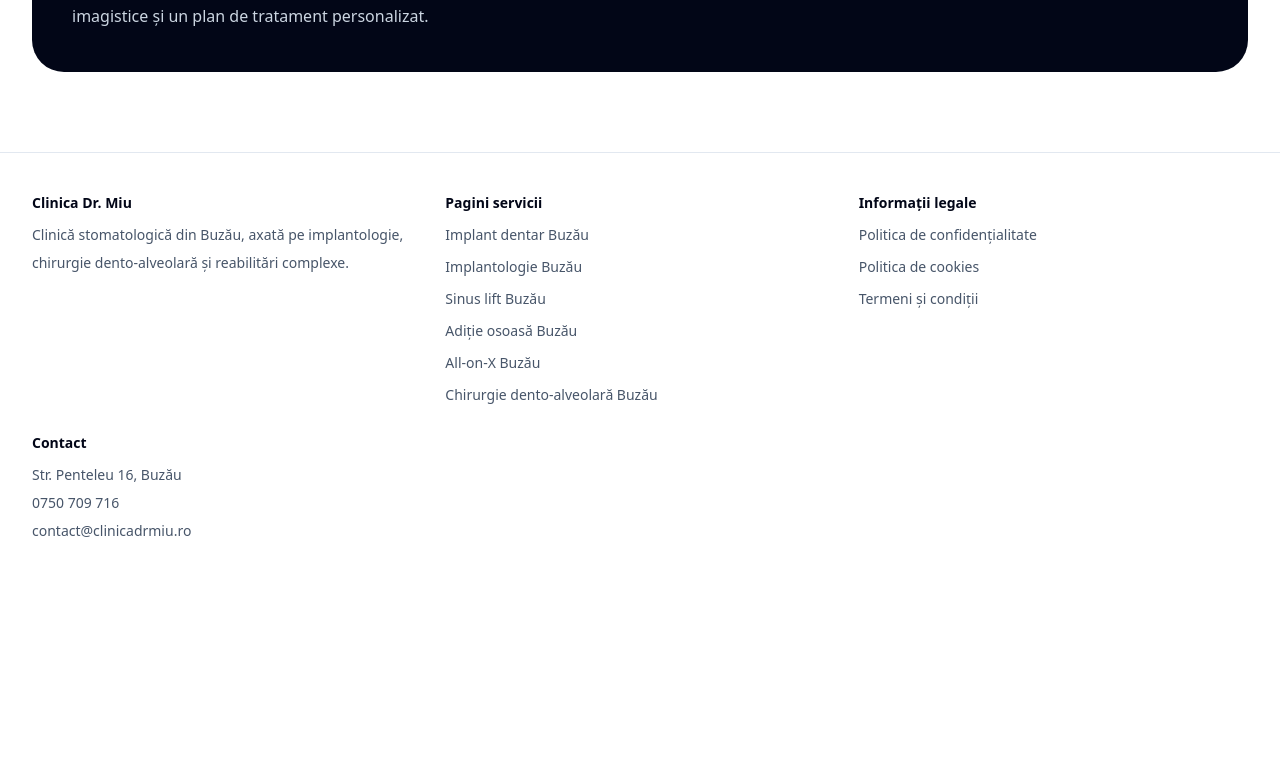
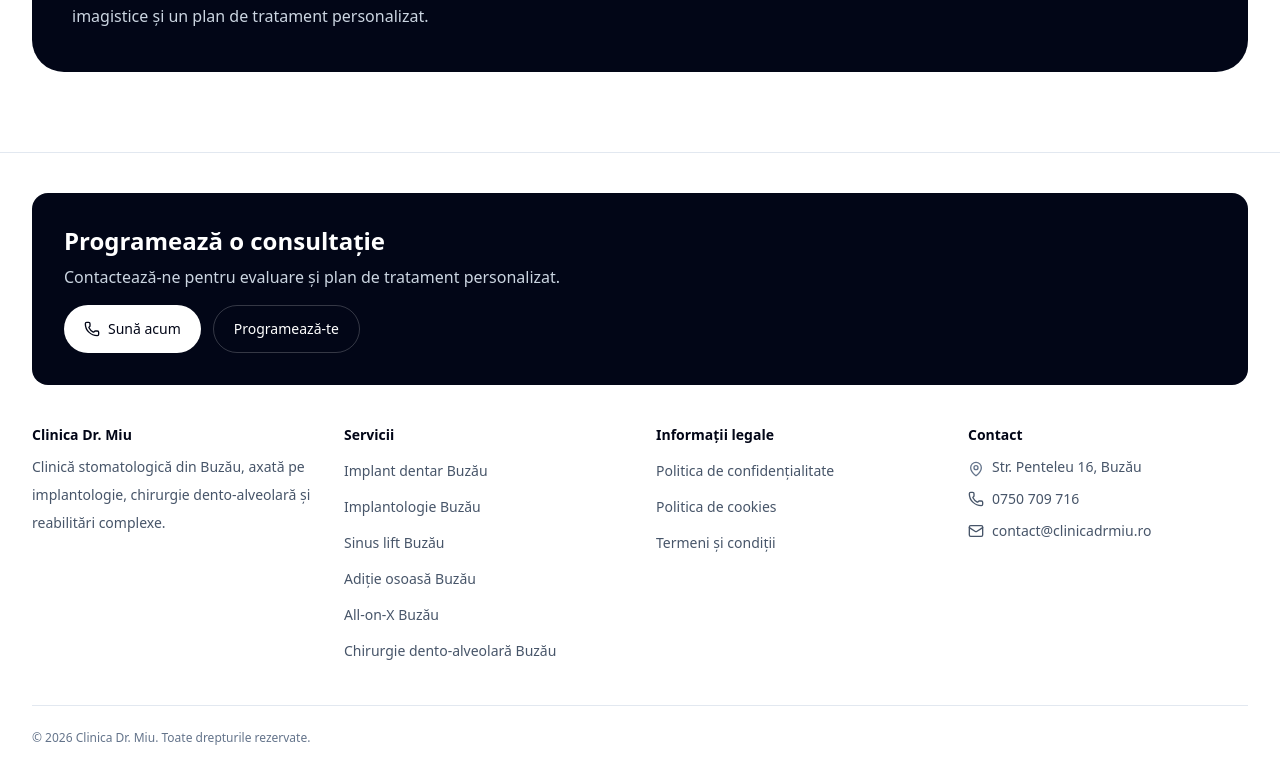
Before and after one commit to trezpka/clinica-dr-miu-clean, a Next.js app: page / in a window 1280 px wide. Shown: the part 3626-4409 px from the top of the page. Before the commit the page ends 4211 px from the top, so only its background shows below. Built offline with nearby package versions, Linux system fonts and the light colour scheme.

Commit message:
Update site-footer.tsx

```diff
--- a/components/site-footer.tsx
+++ b/components/site-footer.tsx
@@ -1,42 +1,124 @@
 import Link from "next/link";
 import { clinic } from "@/lib/clinic";
 import { servicePages } from "@/lib/pages-data";
+import { Phone, Mail, MapPin } from "lucide-react";
 
 export function SiteFooter() {
   return (
     <footer className="border-t border-slate-200 bg-white">
-      <div className="mx-auto grid max-w-7xl gap-6 px-6 py-10 text-sm text-slate-600 lg:grid-cols-3 lg:px-8">
+      <div className="mx-auto max-w-7xl px-4 py-10 sm:px-6 lg:px-8">
+
+        {/* CTA */}
+        <div className="mb-10 rounded-2xl bg-slate-950 p-6 text-white sm:p-8">
+          <h2 className="text-xl font-semibold sm:text-2xl">
+            Programează o consultație
+          </h2>
+          <p className="mt-2 text-sm text-slate-300 sm:text-base">
+            Contactează-ne pentru evaluare și plan de tratament personalizat.
+          </p>
+
+          <div className="mt-4 flex flex-col gap-3 sm:flex-row">
+            <a
+              href="tel:+40750709716"
+              className="inline-flex h-12 items-center justify-center gap-2 rounded-full bg-white px-5 text-sm font-medium text-slate-950 transition hover:bg-slate-100"
+            >
+              <Phone className="h-4 w-4" />
+              Sună acum
+            </a>
+
+            <Link
+              href="/contact"
+              className="inline-flex h-12 items-center justify-center rounded-full border border-white/20 px-5 text-sm font-medium text-white transition hover:bg-white/10"
+            >
+              Programează-te
+            </Link>
+          </div>
+        </div>
+
+        {/* GRID */}
+        <div className="grid gap-8 text-sm text-slate-600 sm:grid-cols-2 lg:grid-cols-4">
+
+          {/* BRAND */}
           <div>
-          <p className="font-semibold text-slate-950">{clinic.name}</p>
+            <p className="font-semibold text-slate-950">
+              {clinic.name}
+            </p>
             <p className="mt-2 leading-7">
               Clinică stomatologică din Buzău, axată pe implantologie, chirurgie dento-alveolară și reabilitări complexe.
             </p>
           </div>
+
+          {/* SERVICII */}
           <div>
-          <p className="font-semibold text-slate-950">Pagini servicii</p>
-          <div className="mt-2 space-y-1 leading-7">
+            <p className="font-semibold text-slate-950">
+              Servicii
+            </p>
+            <div className="mt-3 space-y-2 leading-7">
               {servicePages.map((item) => (
-              <div key={item.path}>
-                <Link href={item.path} className="hover:text-slate-950">
+                <Link
+                  key={item.path}
+                  href={item.path}
+                  className="block transition hover:text-slate-950"
+                >
                   {item.shortTitle}
                 </Link>
-              </div>
               ))}
             </div>
           </div>
+
+          {/* LEGAL */}
           <div>
-          <p className="font-semibold text-slate-950">Informații legale</p>
-          <div className="mt-2 space-y-1 leading-7">
-            <div><Link href="/politica-de-confidentialitate" className="hover:text-slate-950">Politica de confidențialitate</Link></div>
-            <div><Link href="/politica-de-cookies" className="hover:text-slate-950">Politica de cookies</Link></div>
-            <div><Link href="/termeni-si-conditii" className="hover:text-slate-950">Termeni și condiții</Link></div>
+            <p className="font-semibold text-slate-950">
+              Informații legale
+            </p>
+            <div className="mt-3 space-y-2 leading-7">
+              <Link href="/politica-de-confidentialitate" className="block hover:text-slate-950">
+                Politica de confidențialitate
+              </Link>
+              <Link href="/politica-de-cookies" className="block hover:text-slate-950">
+                Politica de cookies
+              </Link>
+              <Link href="/termeni-si-conditii" className="block hover:text-slate-950">
+                Termeni și condiții
+              </Link>
             </div>
           </div>
+
+          {/* CONTACT */}
           <div>
-          <p className="font-semibold text-slate-950">Contact</p>
-          <p className="mt-2 leading-7">{clinic.address}</p>
-          <p className="leading-7">{clinic.phoneDisplay}</p>
-          <p className="leading-7">{clinic.email}</p>
+            <p className="font-semibold text-slate-950">
+              Contact
+            </p>
+
+            <div className="mt-3 space-y-3">
+
+              <div className="flex items-start gap-2">
+                <MapPin className="mt-1 h-4 w-4 text-slate-500" />
+                <span>{clinic.address}</span>
+              </div>
+
+              <a
+                href="tel:+40750709716"
+                className="flex items-center gap-2 hover:text-slate-950"
+              >
+                <Phone className="h-4 w-4" />
+                {clinic.phoneDisplay}
+              </a>
+
+              <a
+                href={`mailto:${clinic.email}`}
+                className="flex items-center gap-2 hover:text-slate-950"
+              >
+                <Mail className="h-4 w-4" />
+                {clinic.email}
+              </a>
+            </div>
+          </div>
+        </div>
+
+        {/* BOTTOM */}
+        <div className="mt-10 border-t border-slate-200 pt-6 text-xs text-slate-500">
+          © {new Date().getFullYear()} {clinic.name}. Toate drepturile rezervate.
         </div>
       </div>
     </footer>
```
Lines whose indentation alone changed are shown as unchanged.
